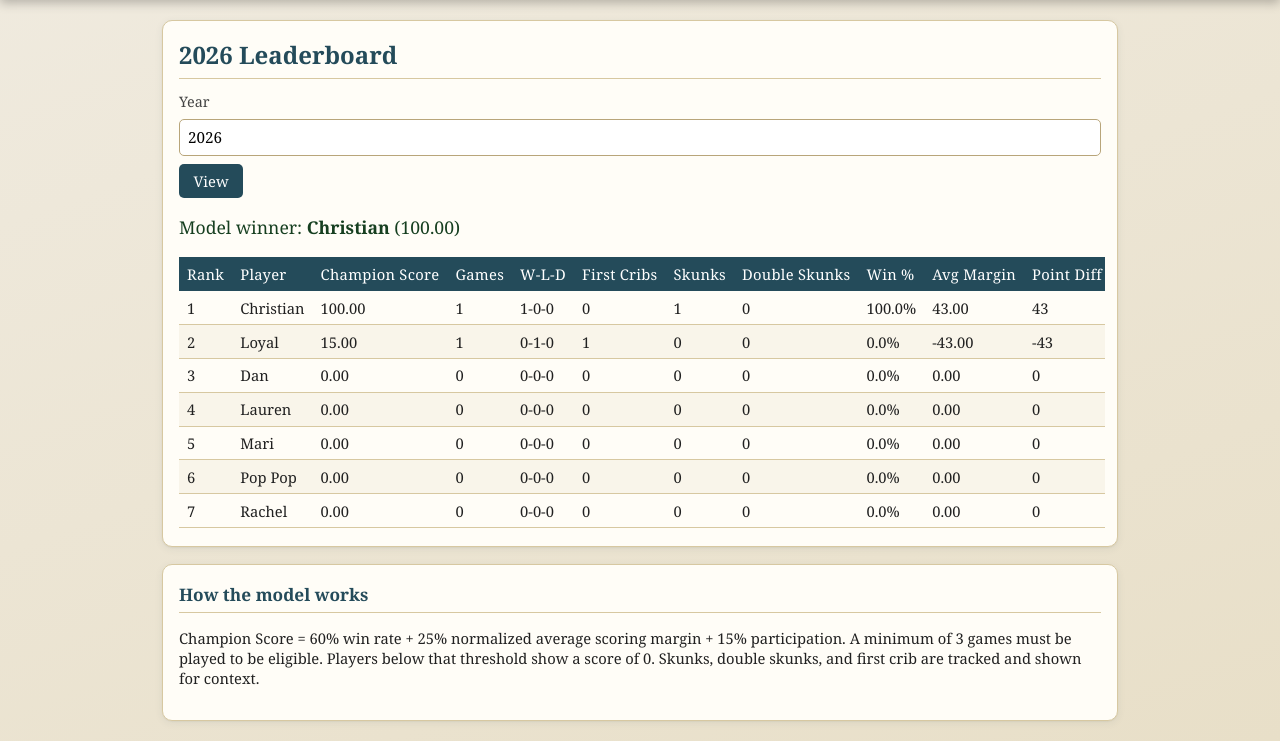
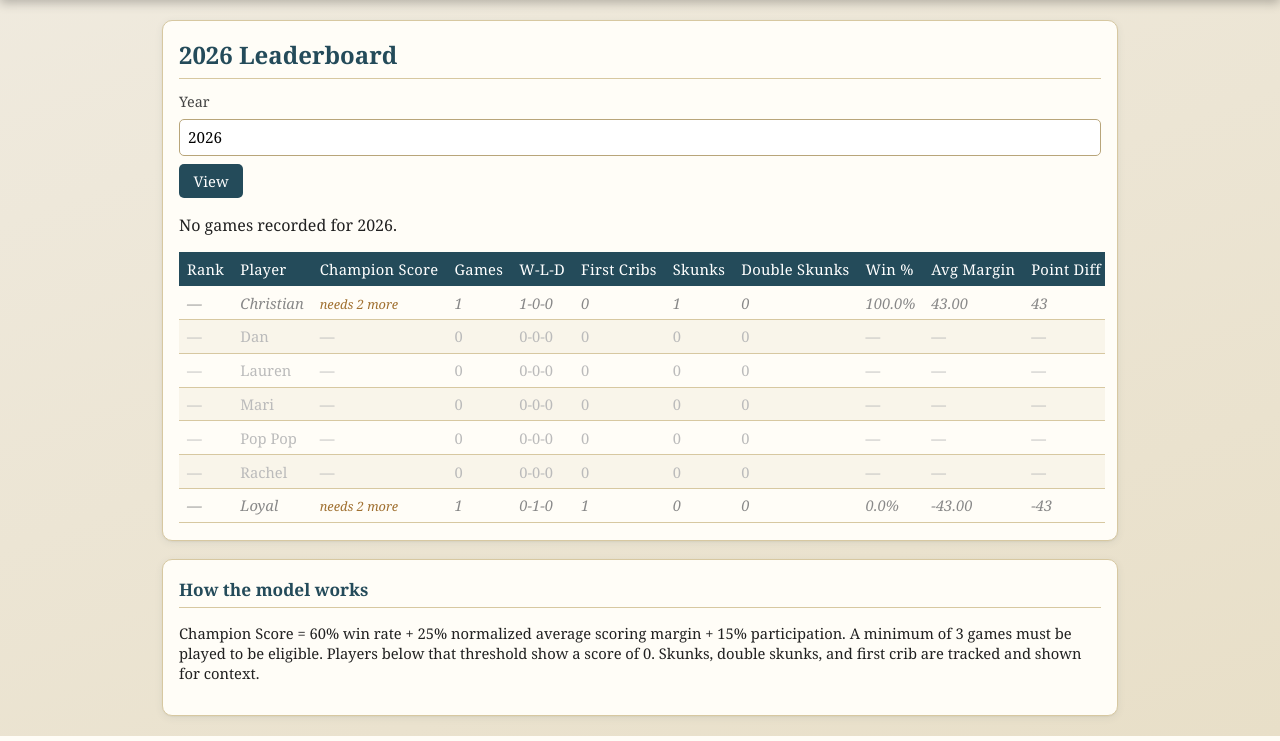
Before and after one commit to christiangoff/cribbage-app, a Flask app: page /leaderboard in a window 1280 px wide. Shown: the part 104-845 px from the top of the page. Run offline with Flask 3, Linux system fonts and the light colour scheme; data comes from the database, SQL or seed files in the repository.

Commit message:
Restore 3-game minimum; show provisional indicator for 1-2 games
- MIN_GAMES_FOR_CHAMPION back to 3
- Leaderboard shows 'needs N more' in italics for players with 1-2 games
- Players with 0 games show dashes and are greyed out
- Top 5 on home page excludes players with 0 games

Co-Authored-By: Claude Sonnet 4.6 <noreply@anthropic.com>

```diff
--- a/app.py
+++ b/app.py
@@ -193,7 +193,7 @@ db = SQLAlchemy(app)
 WINNING_SCORE = 121
 SKUNK_THRESHOLD = 90
 DOUBLE_SKUNK_THRESHOLD = 60
-MIN_GAMES_FOR_CHAMPION = 1
+MIN_GAMES_FOR_CHAMPION = 3
 
 
 class Player(db.Model):
@@ -524,7 +524,7 @@ def index():
         "index.html",
         current_year=current_year,
         recent_games=recent_games,
-        ranked=ranked[:5],
+        ranked=[r for r in ranked if r.games > 0][:5],
         winner=winner,
     )
 
@@ -818,7 +818,7 @@ def stats():
 def leaderboard():
     year = request.args.get("year", type=int) or date.today().year
     ranked, winner = calculate_champion_scores(year)
-    return render_template("leaderboard.html", year=year, ranked=ranked, winner=winner)
+    return render_template("leaderboard.html", year=year, ranked=ranked, winner=winner, min_games=MIN_GAMES_FOR_CHAMPION)
 
 
 @app.route("/register", methods=["GET", "POST"])
--- a/static/style.css
+++ b/static/style.css
@@ -405,6 +405,17 @@ button.danger:hover {
   font-variant-numeric: tabular-nums;
 }
 
+/* Leaderboard rank states */
+tr.row-provisional td { color: #888; font-style: italic; }
+tr.row-unranked td { color: #bbb; }
+
+.needs-games {
+  font-size: 0.8rem;
+  color: #a07030;
+  font-style: italic;
+  white-space: nowrap;
+}
+
 .h2h-win  { background: #dff4df; font-weight: bold; }
 .h2h-loss { background: #f8dcdc; }
 .h2h-even { background: #fef9e7; }
--- a/templates/leaderboard.html
+++ b/templates/leaderboard.html
@@ -33,18 +33,28 @@
     </thead>
     <tbody>
       {% for row in ranked %}
-      <tr>
-        <td>{{ loop.index }}</td>
+      <tr{% if row.games == 0 %} class="row-unranked"{% elif row.games < min_games %} class="row-provisional"{% endif %}>
+        <td>{% if row.games >= min_games %}{{ loop.index }}{% else %}—{% endif %}</td>
         <td>{{ row.player.name }}</td>
-        <td>{{ "%.2f"|format(row.champion_score) }}</td>
+        <td>
+          {% if row.games >= min_games %}
+            {{ "%.2f"|format(row.champion_score) }}
+          {% elif row.games > 0 %}
+            <span class="needs-games" title="Needs {{ min_games - row.games }} more game{{ 's' if min_games - row.games != 1 }}">
+              needs {{ min_games - row.games }} more
+            </span>
+          {% else %}
+            —
+          {% endif %}
+        </td>
         <td>{{ row.games }}</td>
         <td>{{ row.wins }}-{{ row.losses }}-{{ row.draws }}</td>
         <td>{{ row.first_cribs }}</td>
         <td>{{ row.skunks }}</td>
         <td>{{ row.double_skunks }}</td>
-        <td>{{ "%.1f"|format(row.win_rate * 100) }}%</td>
-        <td>{{ "%.2f"|format(row.avg_margin) }}</td>
-        <td>{{ row.point_diff }}</td>
+        <td>{% if row.games > 0 %}{{ "%.1f"|format(row.win_rate * 100) }}%{% else %}—{% endif %}</td>
+        <td>{% if row.games > 0 %}{{ "%.2f"|format(row.avg_margin) }}{% else %}—{% endif %}</td>
+        <td>{% if row.games > 0 %}{{ row.point_diff }}{% else %}—{% endif %}</td>
       </tr>
       {% else %}
       <tr><td colspan="11">No players or games found.</td></tr>
```
